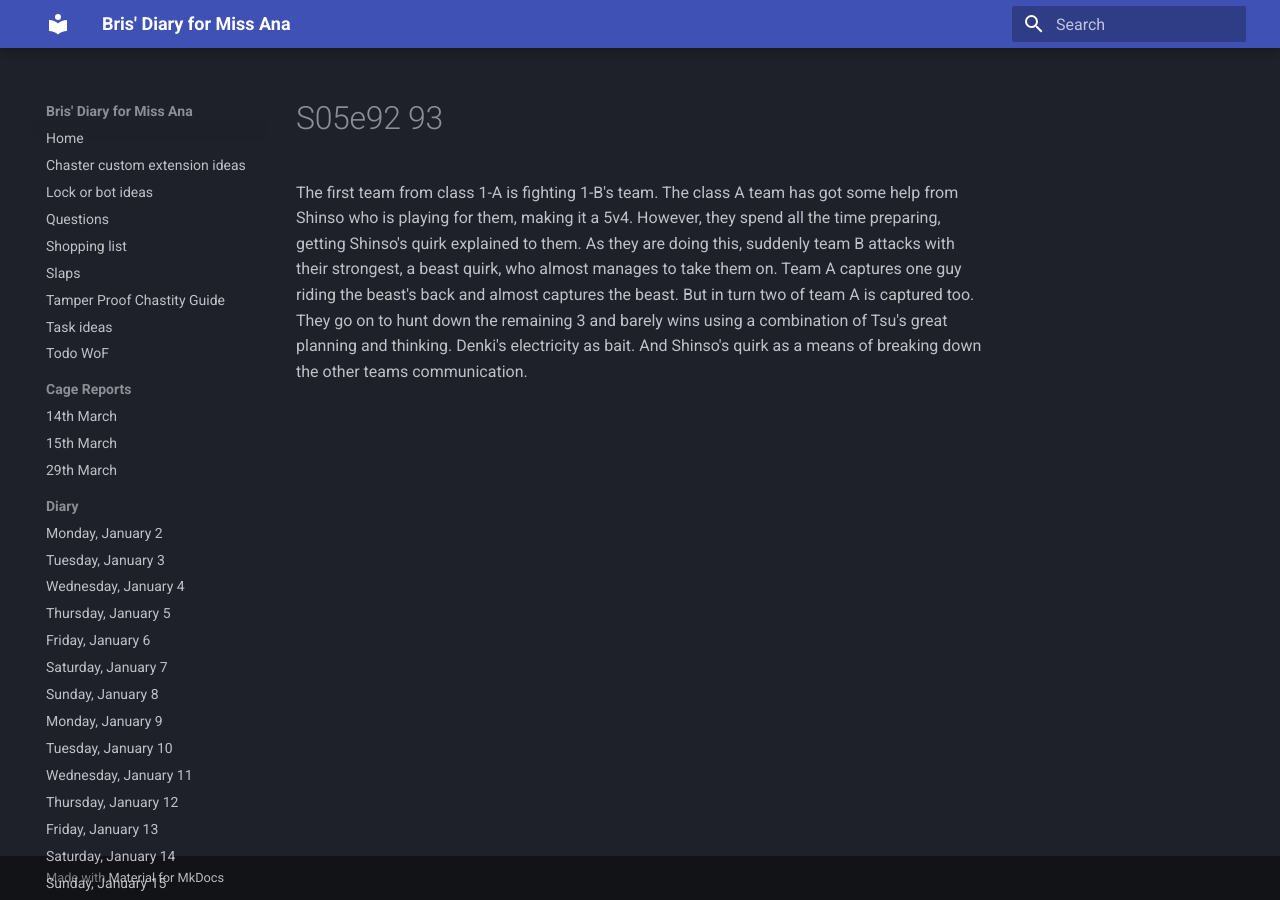
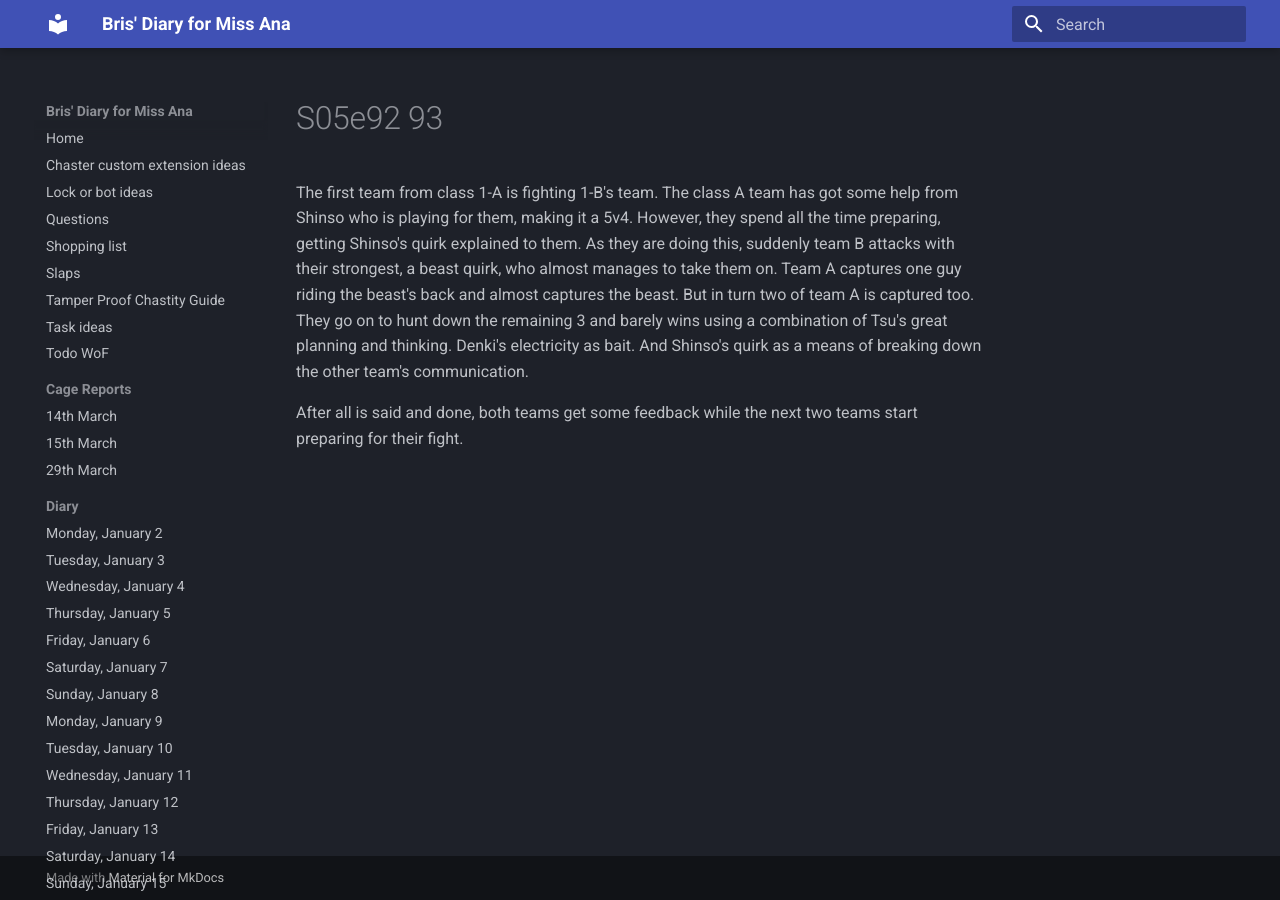
Before and after one commit to bris00/DFMA, an MkDocs documentation site: the page built from diary/Series/My Hero Academia/s05e92-93.md, in a window 1280 px wide. Built offline with MkDocs 1.6.1 and Material for MkDocs 9.7.7, drawn with Linux system fonts in a browser that asks for light colours.

Commit message:
vault backup: 2023-04-17 21:01:42
Affected files:
diary/Series/My Hero Academia/s05e92-93.md

```diff
--- a/diary/Series/My Hero Academia/s05e92-93.md
+++ b/diary/Series/My Hero Academia/s05e92-93.md
@@ -1 +1,3 @@
-The first team from class 1-A is fighting 1-B's team. The class A team has got some help from Shinso who is playing for them, making it a 5v4. However, they spend all the time preparing, getting Shinso's quirk explained to them. As they are doing this, suddenly team B attacks with their strongest, a beast quirk, who almost manages to take them on. Team A captures one guy riding the beast's back and almost captures the beast. But in turn two of team A is captured too. They go on to hunt down the remaining 3 and barely wins using a combination of Tsu's great planning and thinking. Denki's electricity as bait. And Shinso's quirk as a means of breaking down the other teams communication.
+The first team from class 1-A is fighting 1-B's team. The class A team has got some help from Shinso who is playing for them, making it a 5v4. However, they spend all the time preparing, getting Shinso's quirk explained to them. As they are doing this, suddenly team B attacks with their strongest, a beast quirk, who almost manages to take them on. Team A captures one guy riding the beast's back and almost captures the beast. But in turn two of team A is captured too. They go on to hunt down the remaining 3 and barely wins using a combination of Tsu's great planning and thinking. Denki's electricity as bait. And Shinso's quirk as a means of breaking down the other team's communication.
+
+After all is said and done, both teams get some feedback while the next two teams start preparing for their fight.
```
